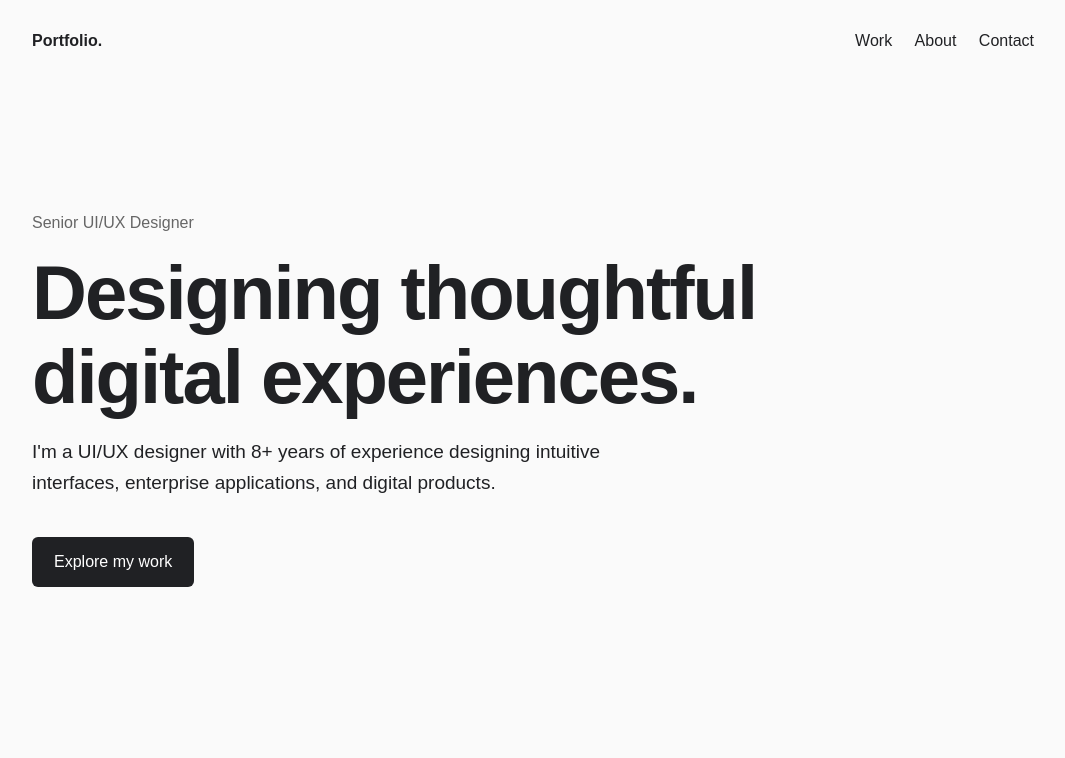
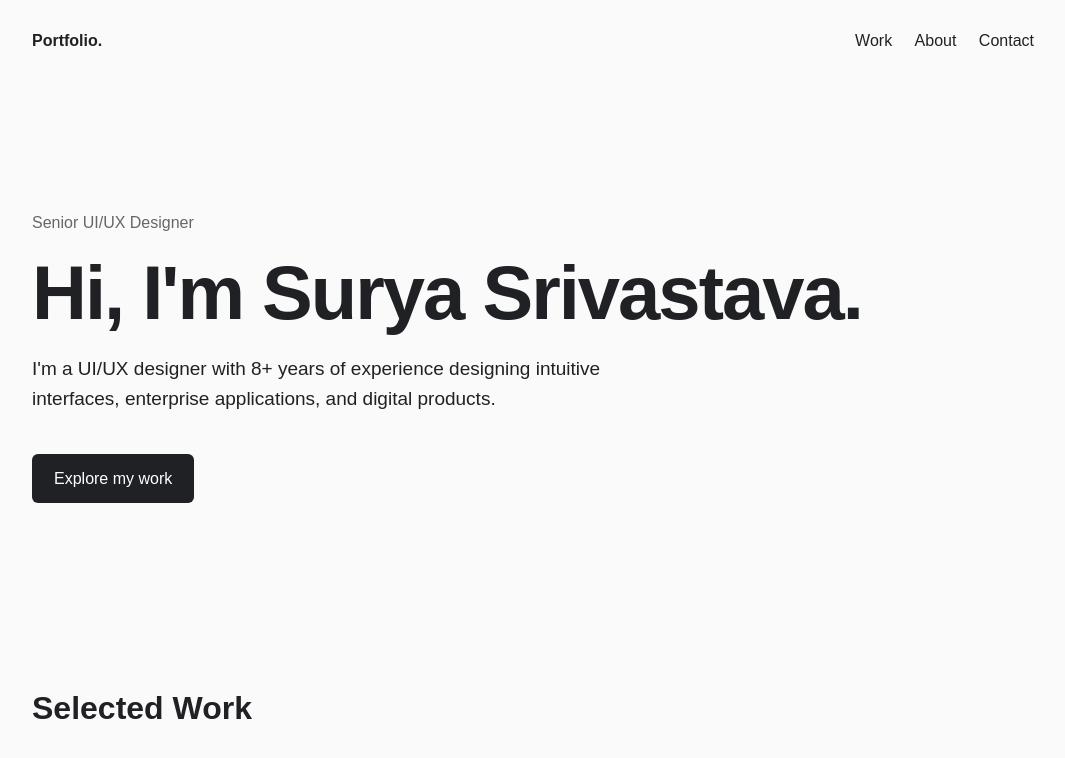
Before and after one commit to SuryaSrivastv/SuryaSrivastv.github.io, a plain HTML site: page index.html in a window 1280 px wide. Shown: the top 758 px of the page, without its empty margins (107-1172 px from the left). Drawn offline with Linux system fonts and the light colour scheme.

Commit message:
Update heading to introduce Surya Srivastava

```diff
--- a/index.html
+++ b/index.html
@@ -93,7 +93,9 @@
   <main>
     <section class="hero">
       <div class="eyebrow">Senior UI/UX Designer</div>
-      <h1>Designing thoughtful<br>digital experiences.</h1>
+
+<h1>Hi, I'm Surya Srivastava.</h1>
+
       <p>
         I'm a UI/UX designer with 8+ years of
         experience designing intuitive interfaces,
```
